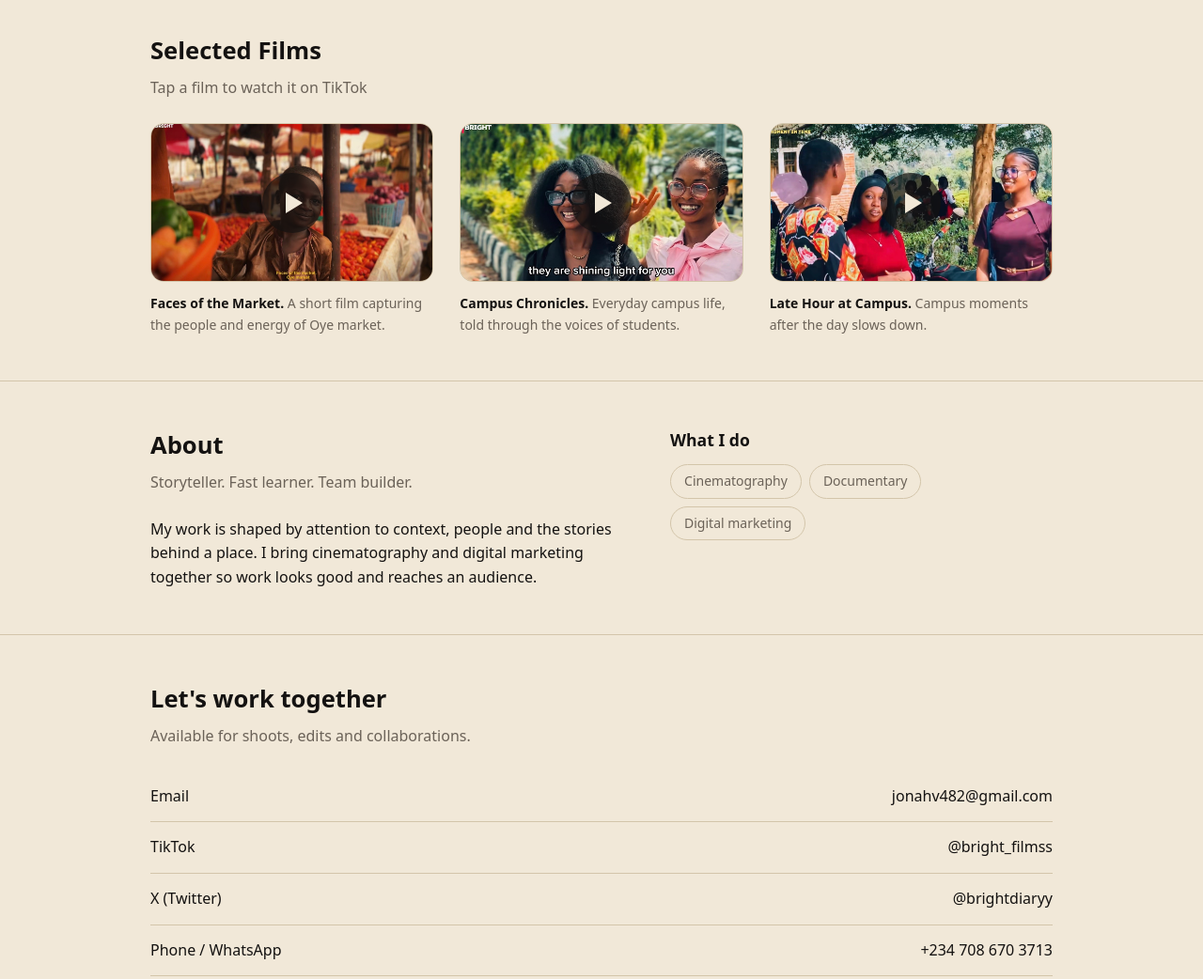
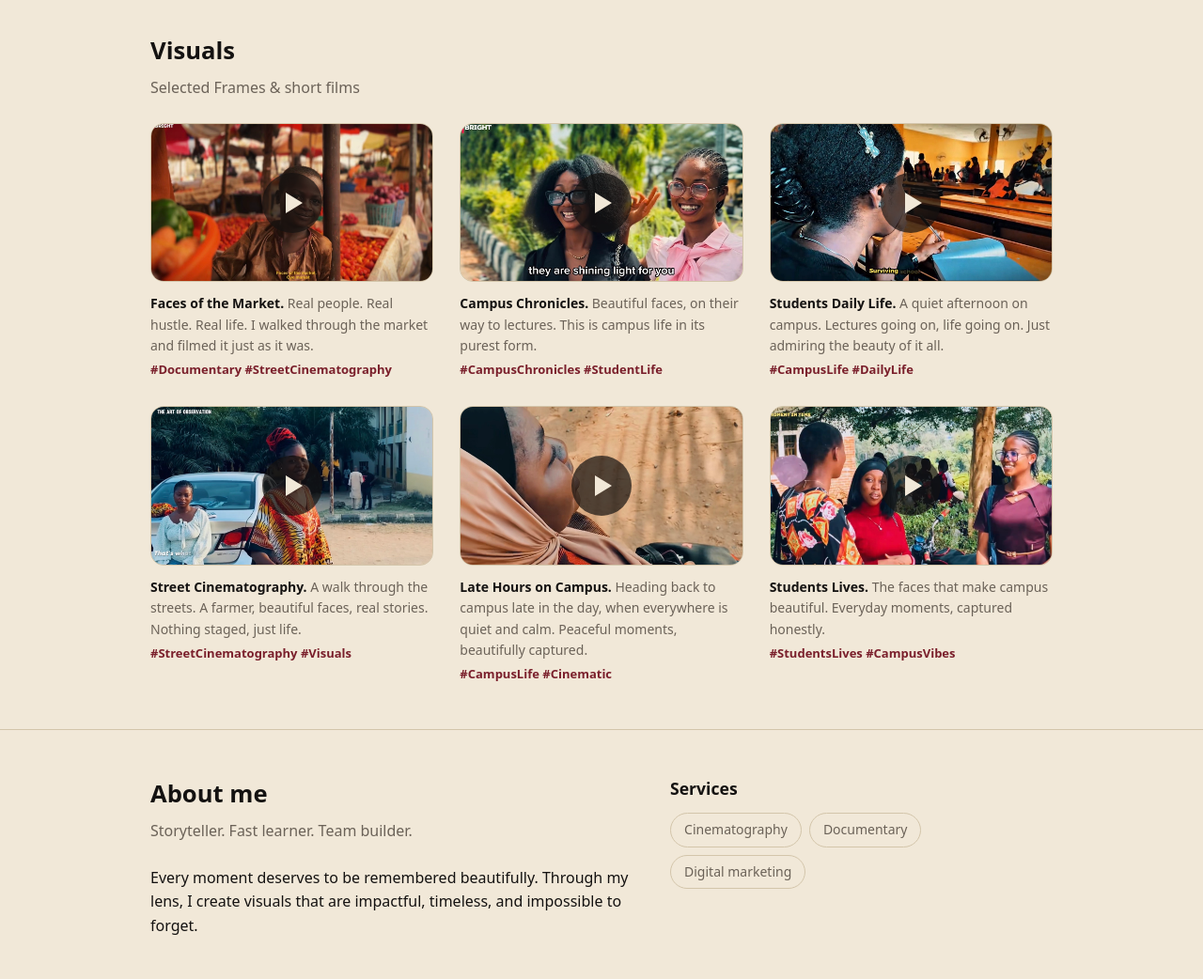
Before and after one commit to tomkaX22/Bright_Filmss, a plain HTML site: page index.html in a window 1280 px wide. Shown: the part 580-1622 px from the top of the page at 94% size. Drawn offline with Linux system fonts and the light colour scheme.

Commit message:
Update visuals section and contact details

```diff
--- a/index.html
+++ b/index.html
@@ -29,8 +29,8 @@
   section{padding:48px 0;border-top:1px solid var(--line)}
   h2{font-size:1.6rem;margin-bottom:6px}
   .sub{color:var(--muted);margin-bottom:24px}
-  .films{display:grid;gap:28px;grid-template-columns:repeat(auto-fit,minmax(280px,1fr))}
-  .film .thumb{position:relative;aspect-ratio:16/9;border-radius:14px;overflow:hidden;border:1px solid var(--line);background:var(--card)}
+  .films{display:grid;gap:28px;grid-template-columns:repeat(auto-fit,minmax(min(280px,100%),1fr))}
+  .film .thumb{position:relative;aspect-ratio:16/9;max-width:100%;border-radius:14px;overflow:hidden;border:1px solid var(--line);background:var(--card)}
   .film img{width:100%;height:100%;object-fit:cover;display:block;transition:transform .3s}
   .film:hover img{transform:scale(1.04)}
   .play{position:absolute;inset:0;display:flex;align-items:center;justify-content:center}
@@ -38,11 +38,14 @@
   .play span::after{content:"";margin-left:5px;border-left:18px solid #f1e8d8;border-top:11px solid transparent;border-bottom:11px solid transparent}
   .caption{margin-top:12px;color:var(--muted);font-size:14px}
   .caption strong{color:var(--text)}
+  .tags{margin-top:4px;color:var(--accent);font-size:13px;font-weight:600}
   .about{display:grid;gap:24px}
   @media(min-width:760px){.about{grid-template-columns:1.3fr 1fr}}
+  .about>div{min-width:0}
   .skills{display:flex;flex-wrap:wrap;gap:8px;list-style:none}
   .skills li{padding:6px 14px;border:1px solid var(--line);border-radius:999px;font-size:14px;color:var(--muted)}
-  .contact a.row{display:flex;justify-content:space-between;padding:14px 0;border-bottom:1px solid var(--line)}
+  .contact a.row{display:flex;justify-content:space-between;gap:16px;padding:14px 0;border-bottom:1px solid var(--line)}
+  .contact a.row span{min-width:0;overflow-wrap:anywhere}
   .contact a.row:hover{color:var(--accent)}
   footer{padding:32px 0;color:var(--muted);font-size:13px;text-align:center;border-top:1px solid var(--line)}
 </style>
@@ -53,9 +56,9 @@
   <div class="wrap">
     <a class="logo" href="#top">Bright<span>Films</span></a>
     <ul>
-      <li><a href="#work">Work</a></li>
+      <li><a href="#work">Visuals</a></li>
       <li><a href="#about">About</a></li>
-      <li><a href="#contact">Contact</a></li>
+      <li><a href="#contact">Book Me</a></li>
     </ul>
   </div>
 </nav>
@@ -74,32 +77,62 @@
 
 <section id="work">
   <div class="wrap">
-    <h2>Selected Films</h2>
-    <p class="sub">Tap a film to watch it on TikTok</p>
+    <h2>Visuals</h2>
+    <p class="sub">Selected Frames &amp; short films</p>
     <div class="films">
 
-      <a class="film" href="https://vt.tiktok.com/ZSpspNb7F/" target="_blank" rel="noopener">
+      <a class="film" href="https://vt.tiktok.com/ZSptQBvY7/" target="_blank" rel="noopener">
         <div class="thumb">
           <img src="IMG_2265.jpeg" alt="Faces of the Market" loading="lazy">
           <div class="play"><span></span></div>
         </div>
-        <p class="caption"><strong>Faces of the Market.</strong> A short film capturing the people and energy of Oye market.</p>
+        <p class="caption"><strong>Faces of the Market.</strong> Real people. Real hustle. Real life. I walked through the market and filmed it just as it was.</p>
+        <p class="tags">#Documentary #StreetCinematography</p>
       </a>
 
-      <a class="film" href="https://vt.tiktok.com/ZSpspYUrh/" target="_blank" rel="noopener">
+      <a class="film" href="https://vt.tiktok.com/ZSptQDJjM/" target="_blank" rel="noopener">
         <div class="thumb">
           <img src="IMG_2266.jpeg" alt="Campus Chronicles" loading="lazy">
           <div class="play"><span></span></div>
         </div>
-        <p class="caption"><strong>Campus Chronicles.</strong> Everyday campus life, told through the voices of students.</p>
+        <p class="caption"><strong>Campus Chronicles.</strong> Beautiful faces, on their way to lectures. This is campus life in its purest form.</p>
+        <p class="tags">#CampusChronicles #StudentLife</p>
       </a>
 
-      <a class="film" href="https://vt.tiktok.com/ZSpspeT5V/" target="_blank" rel="noopener">
+      <a class="film" href="https://vt.tiktok.com/ZSptQuwds/" target="_blank" rel="noopener">
         <div class="thumb">
-          <img src="IMG_2267.jpeg" alt="Late Hour at Campus" loading="lazy">
+          <img src="IMG_2279.jpeg" alt="Students Daily Life" loading="lazy">
           <div class="play"><span></span></div>
         </div>
-        <p class="caption"><strong>Late Hour at Campus.</strong> Campus moments after the day slows down.</p>
+        <p class="caption"><strong>Students Daily Life.</strong> A quiet afternoon on campus. Lectures going on, life going on. Just admiring the beauty of it all.</p>
+        <p class="tags">#CampusLife #DailyLife</p>
+      </a>
+
+      <a class="film" href="https://vt.tiktok.com/ZSptQxtx6/" target="_blank" rel="noopener">
+        <div class="thumb">
+          <img src="IMG_2278.jpeg" alt="Street Cinematography" loading="lazy">
+          <div class="play"><span></span></div>
+        </div>
+        <p class="caption"><strong>Street Cinematography.</strong> A walk through the streets. A farmer, beautiful faces, real stories. Nothing staged, just life.</p>
+        <p class="tags">#StreetCinematography #Visuals</p>
+      </a>
+
+      <a class="film" href="https://vt.tiktok.com/ZSptQAeES/" target="_blank" rel="noopener">
+        <div class="thumb">
+          <img src="IMG_2284.jpeg" alt="Late Hours on Campus" loading="lazy">
+          <div class="play"><span></span></div>
+        </div>
+        <p class="caption"><strong>Late Hours on Campus.</strong> Heading back to campus late in the day, when everywhere is quiet and calm. Peaceful moments, beautifully captured.</p>
+        <p class="tags">#CampusLife #Cinematic</p>
+      </a>
+
+      <a class="film" href="https://vt.tiktok.com/ZSptQMymb/" target="_blank" rel="noopener">
+        <div class="thumb">
+          <img src="IMG_2267.jpeg" alt="Students Lives" loading="lazy">
+          <div class="play"><span></span></div>
+        </div>
+        <p class="caption"><strong>Students Lives.</strong> The faces that make campus beautiful. Everyday moments, captured honestly.</p>
+        <p class="tags">#StudentsLives #CampusVibes</p>
       </a>
 
     </div>
@@ -109,12 +142,12 @@
 <section id="about">
   <div class="wrap about">
     <div>
-      <h2>About</h2>
+      <h2>About me</h2>
       <p class="sub">Storyteller. Fast learner. Team builder.</p>
-      <p>My work is shaped by attention to context, people and the stories behind a place. I bring cinematography and digital marketing together so work looks good and reaches an audience.</p>
+      <p>Every moment deserves to be remembered beautifully. Through my lens, I create visuals that are impactful, timeless, and impossible to forget.</p>
     </div>
     <div>
-      <h2 style="font-size:1.1rem;margin-bottom:12px">What I do</h2>
+      <h2 style="font-size:1.1rem;margin-bottom:12px">Services</h2>
       <ul class="skills">
         <li>Cinematography</li>
         <li>Documentary</li>
@@ -126,7 +159,7 @@
 
 <section id="contact">
   <div class="wrap contact">
-    <h2>Let's work together</h2>
+    <h2>Book Me</h2>
     <p class="sub">Available for shoots, edits and collaborations.</p>
     <a class="row" href="mailto:jonahv482@gmail.com"><span>Email</span><span>jonahv482@gmail.com</span></a>
     <a class="row" href="https://www.tiktok.com/@bright_filmss" target="_blank" rel="noopener"><span>TikTok</span><span>@bright_filmss</span></a>
@@ -135,7 +168,7 @@
   </div>
 </section>
 
-<footer>© 2026 Bright Films · Jonah Victor Emmanuel · Lagos, Nigeria</footer>
+<footer>© 2027 Bright Films · Jonah Victor Emmanuel · Lagos, Nigeria</footer>
 
 </body>
 </html>
```
